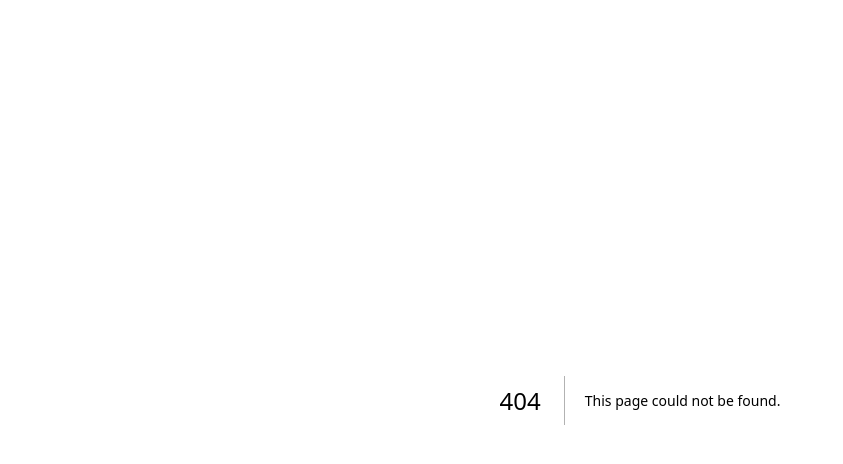
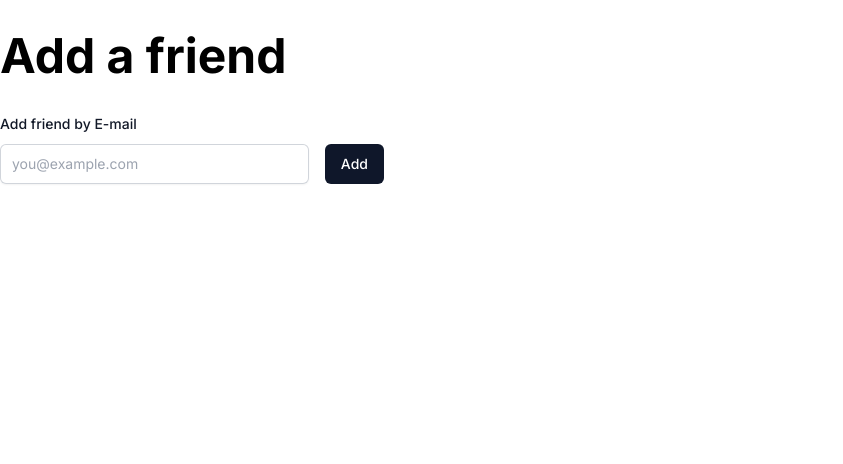
Before and after one commit to mcwojdzinski/realtime-chat, a Next.js app: page /dashboard/add in a window 1280 px wide. Before the commit this address had no page. Shown: the top 464 px of the page, without its empty margins (0-843 px from the left). Built offline with nearby package versions, Linux system fonts and the light colour scheme.

Commit message:
Add friends feature

```diff
--- /dev/null
+++ b/src/app/(dashboard)/dashboard/add/page.tsx
@@ -0,0 +1,11 @@
+import {FC} from "react";
+import AddFriendButton from "@/components/AddFriendButton";
+
+const Page: FC = () => {
+    return <main className="pt-8">
+        <h1 className="font-bold text-5xl mb-8">Add a friend</h1>
+        <AddFriendButton />
+    </main>
+}
+
+export default  Page
--- a/src/app/dashboard/page.tsx
+++ b/src/app/(dashboard)/dashboard/page.tsx
@@ -2,10 +2,10 @@
 import {getServerSession} from "next-auth";
 import {authOptions} from "@/lib/auth";
 
-const page = async ({}) => {
+const Page = async ({}) => {
     const session = await getServerSession(authOptions)
 
     return (<pre>{JSON.stringify(session)}</pre>)
 }
 
-export default page
+export default Page
--- /dev/null
+++ b/src/app/api/friends/add/route.ts
@@ -0,0 +1,54 @@
+import {addFriendValidator} from "@/lib/validations/add-friend";
+import {getServerSession} from "next-auth";
+import {authOptions} from "@/lib/auth";
+import {fetchRedis} from "@/helpers/redis";
+import {db} from "@/lib/db";
+import {z} from 'zod'
+
+export async function POST(req: Request) {
+    try {
+        const body = await req.json()
+
+        const {email: emailToAdd} = addFriendValidator.parse(body.email)
+
+       const idToAdd = await fetchRedis('get', `user:email:${emailToAdd}`) as string
+
+        if(!idToAdd) {
+            return new Response('This person does not exist.', { status: 401})
+        }
+
+        const session = await getServerSession(authOptions)
+
+        if(!session) {
+            return new Response('Unauthorized', {status: 401})
+        }
+
+        if(idToAdd === session.user.id) {
+            return new Response('U cannot add yourself as a friend', {status: 400})
+        }
+
+        // Check if user is already added
+
+        const isAlreadyAdded = (await fetchRedis('sismember', `user:${idToAdd}:incoming_friend_requests`, session.user.id) ) as 0 | 1
+
+        if(isAlreadyAdded) {
+            return new Response('Already added this user', {status: 400})
+        }
+
+        const isAlreadyFriends = (await fetchRedis('sismember', `user:${session.user.id}:friends`, idToAdd) ) as 0 | 1
+
+        if(isAlreadyFriends) {
+            return new Response('Already friends with this user', {status: 400})
+        }
+
+        db.sadd(`user:${idToAdd}:incoming_friend_requests`, session.user.id)
+
+        return new Response('OK')
+    } catch (error) {
+        if(error instanceof z.ZodError) {
+            return new Response('Invalid request payload', {status: 422})
+        }
+
+        return new Response('Invalid request', {status: 400})
+    }
+}
--- a/src/app/api/hello/route.ts
+++ /dev/null
@@ -1,3 +0,0 @@
-export async function GET(request: Request) {
-  return new Response('Hello, Next.js!')
-}
--- a/src/app/globals.css
+++ b/src/app/globals.css
@@ -1,27 +1,3 @@
 @tailwind base;
 @tailwind components;
 @tailwind utilities;
-
-:root {
-  --foreground-rgb: 0, 0, 0;
-  --background-start-rgb: 214, 219, 220;
-  --background-end-rgb: 255, 255, 255;
-}
-
-@media (prefers-color-scheme: dark) {
-  :root {
-    --foreground-rgb: 255, 255, 255;
-    --background-start-rgb: 0, 0, 0;
-    --background-end-rgb: 0, 0, 0;
-  }
-}
-
-body {
-  color: rgb(var(--foreground-rgb));
-  background: linear-gradient(
-      to bottom,
-      transparent,
-      rgb(var(--background-end-rgb))
-    )
-    rgb(var(--background-start-rgb));
-}
--- /dev/null
+++ b/src/components/AddFriendButton.tsx
@@ -0,0 +1,62 @@
+"use client"
+
+import Button from "@/components/ui/Button";
+import {addFriendValidator} from "@/lib/validations/add-friend";
+import axios, {AxiosError} from "axios";
+import {useState} from "react";
+import { z } from 'zod'
+import {useForm} from "react-hook-form";
+import {zodResolver} from "@hookform/resolvers/zod";
+
+type FormData = z.infer<typeof addFriendValidator>
+const AddFriendButton = () => {
+    const [showSuccessState, setShowSuccessState] =  useState<boolean>(false)
+
+    const {
+        register, handleSubmit, setError, formState: {errors}
+    } = useForm<FormData>({resolver: zodResolver(addFriendValidator)})
+    const addFriend = async (email: string) => {
+        try {
+            const validatedEmail = addFriendValidator.parse({ email})
+
+            await axios.post('/api/friends/add', {
+                email: validatedEmail
+            })
+
+            setShowSuccessState(true)
+        } catch (error) {
+            if(error instanceof z.ZodError) {
+                setError('email', {message: error.message})
+                return
+            }
+
+            if(error instanceof AxiosError) {
+                setError('email', {message: error.response?.data})
+                return
+            }
+
+            setError('email', {message: 'Something went wrong'})
+        }
+    }
+
+    const onSubmit = (data: FormData) => {
+        addFriend(data.email)
+    }
+
+    return <form onSubmit={handleSubmit(onSubmit)} className="max-w-sm">
+        <label htmlFor="email" className="block text-sm font-medium leading-6 text-gray-900">
+            Add friend by E-mail
+        </label>
+
+        <div className="mt-2 flex gap-4">
+            <input {...register('email')} type="text" className="block w-full rounded-md border-0 py-1.5 text-gray-900 shadow-sm ring-1 ring-inset ring-gray-300 placeholder:text-gray-400 focus:ring-2 focus:ring-inset focus:ring-indigo-600 sm:text-sm sm:leading-6"
+            placeholder="you@example.com"
+            />
+            <Button>Add</Button>
+        </div>
+        <p className="mt-1 text-sm text-red-600">{errors.email?.message}</p>
+        {showSuccessState ? (<p className="mt-1 text-sm text-green-600">Friend request sent!</p>) : null}
+    </form>
+}
+
+export default AddFriendButton
--- /dev/null
+++ b/src/helpers/redis.ts
@@ -0,0 +1,23 @@
+const upstashRedisRestUrl = process.env.UPSTASH_REDIS_REST_URL
+const authToken = process.env.UPSTASH_REDIS_REST_TOKEN
+
+type Command = 'zrange' | 'sismember' | 'get' | 'smembers'
+
+export async function fetchRedis(command: Command, ...args: (string|number)[]) {
+    const commandUrl = `${upstashRedisRestUrl}/${command}/${args.join('/')}`
+
+    const response = await fetch(commandUrl, {headers: {
+            Authorization:
+                `Bearer ${authToken}`
+        },
+        cache: 'no-store',
+    })
+
+    if(!response.ok) {
+        throw new Error(`Error executing Redis command: ${response.statusText}`)
+    }
+
+    const data = await response.json()
+
+    return data.result
+}
--- /dev/null
+++ b/src/lib/validations/add-friend.ts
@@ -0,0 +1,5 @@
+import { z } from 'zod'
+
+export const addFriendValidator = z.object({
+    email: z.string().email()
+})
--- a/tailwind.config.js
+++ b/tailwind.config.js
@@ -14,5 +14,5 @@
       },
     },
   },
-  plugins: [],
+  plugins: [require('@tailwindcss/forms')],
 }
```
Also changed, not shown: package.json (+6 -1 lines), src/app/(auth)/login/page.tsx (renamed from src/app/login/page.tsx), 1 other file (tests, documents, lock files or other folders).
